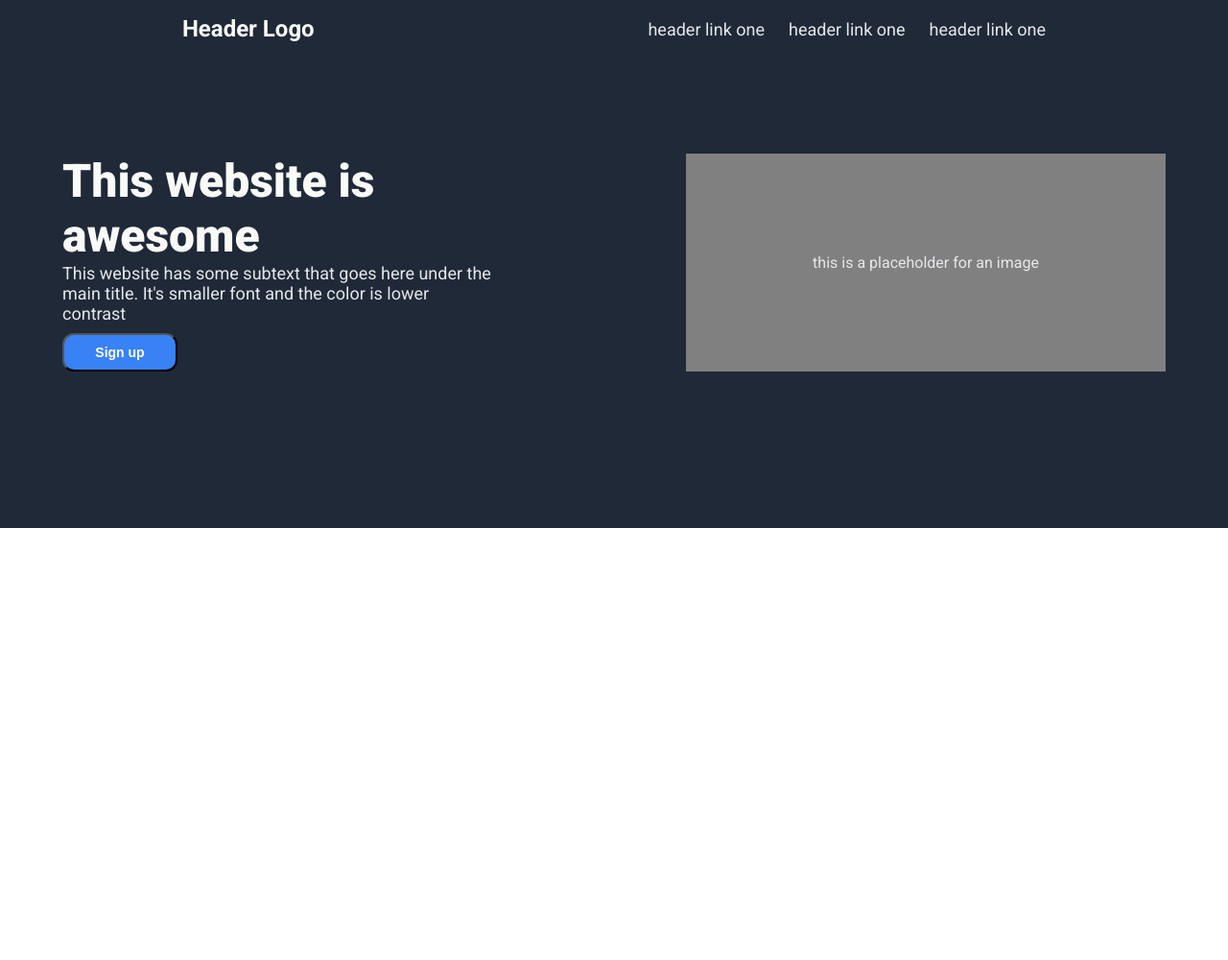
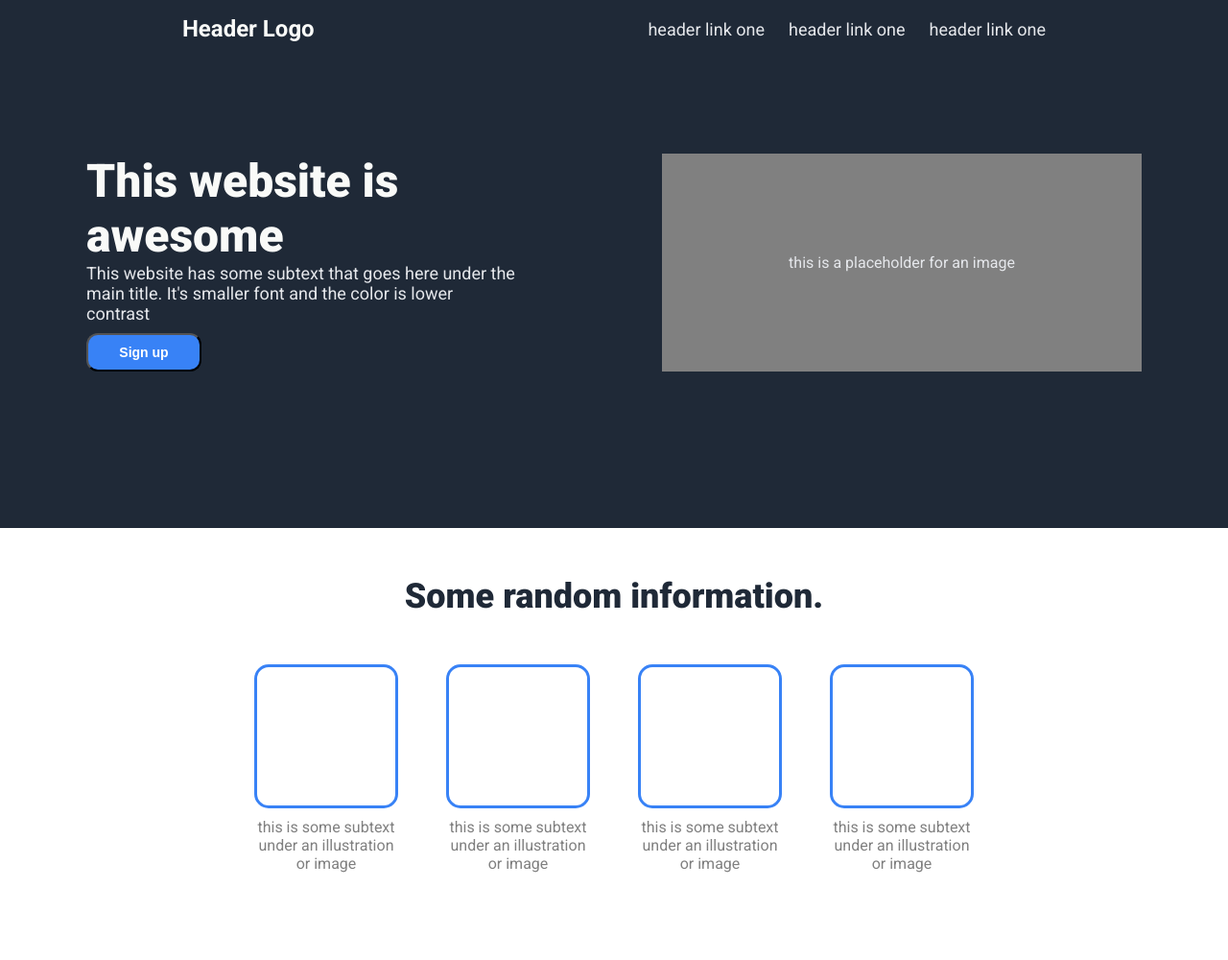
Before and after one commit to krslakdan/odin-landing-page, a plain HTML site: page index.html in a window 1280 px wide. Shown: the whole page at 96% size. Before the commit the page ends 800 px from the top, so only its background shows below. Drawn offline with Linux system fonts and the light colour scheme; a web font is replaced by a local one.

Commit message:
Add style to card section

```diff
--- a/index.html
+++ b/index.html
@@ -28,5 +28,34 @@
         <div class="image">this is a placeholder for an image</div>
       </div>
     </div>
+    <div class="information">
+      <h1>Some random information.</h1>
+      <div class="cards">
+        <div class="item">
+          <div class="card"></div>
+          <div class="text">
+            this is some subtext under an illustration or image
+          </div>
+        </div>
+        <div class="item">
+          <div class="card"></div>
+          <div class="text">
+            this is some subtext under an illustration or image
+          </div>
+        </div>
+        <div class="item">
+          <div class="card"></div>
+          <div class="text">
+            this is some subtext under an illustration or image
+          </div>
+        </div>
+        <div class="item">
+          <div class="card"></div>
+          <div class="text">
+            this is some subtext under an illustration or image
+          </div>
+        </div>
+      </div>
+    </div>
   </body>
 </html>
--- a/style.css
+++ b/style.css
@@ -10,6 +10,39 @@ body {
   font-family: Roboto, sans-serif;
 }
 
+.information {
+  margin-top: 50px;
+  height: 400px;
+}
+
+.information h1 {
+  text-align: center;
+  font-size: 36px;
+  color: #1f2937;
+  font-weight: 900;
+}
+
+.cards {
+  display: flex;
+  justify-content: center;
+  margin-top: 50px;
+  gap: 50px;
+}
+
+.card {
+  width: 150px;
+  height: 150px;
+  border: 3px solid #3882f6;
+  border-radius: 15px;
+}
+
+.text {
+  width: 150px;
+  text-align: center;
+  margin-top: 10px;
+  color: grey;
+}
+
 .hero {
   height: 550px;
 }
@@ -18,7 +51,7 @@ body {
   display: flex;
   justify-content: center;
   margin-top: 100px;
-  gap: 200px;
+  gap: 150px;
 }
 
 .hero-header {
```
